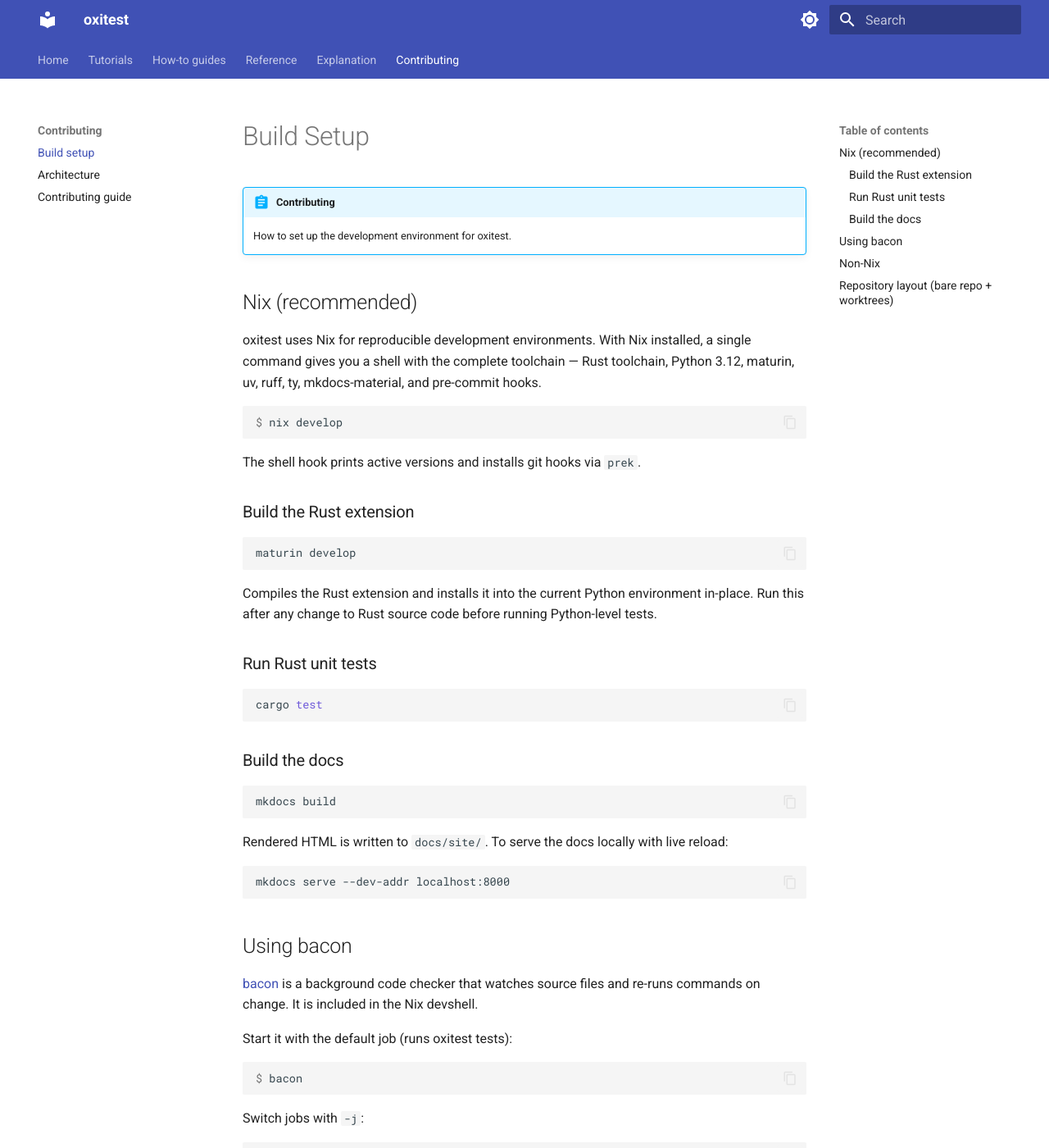
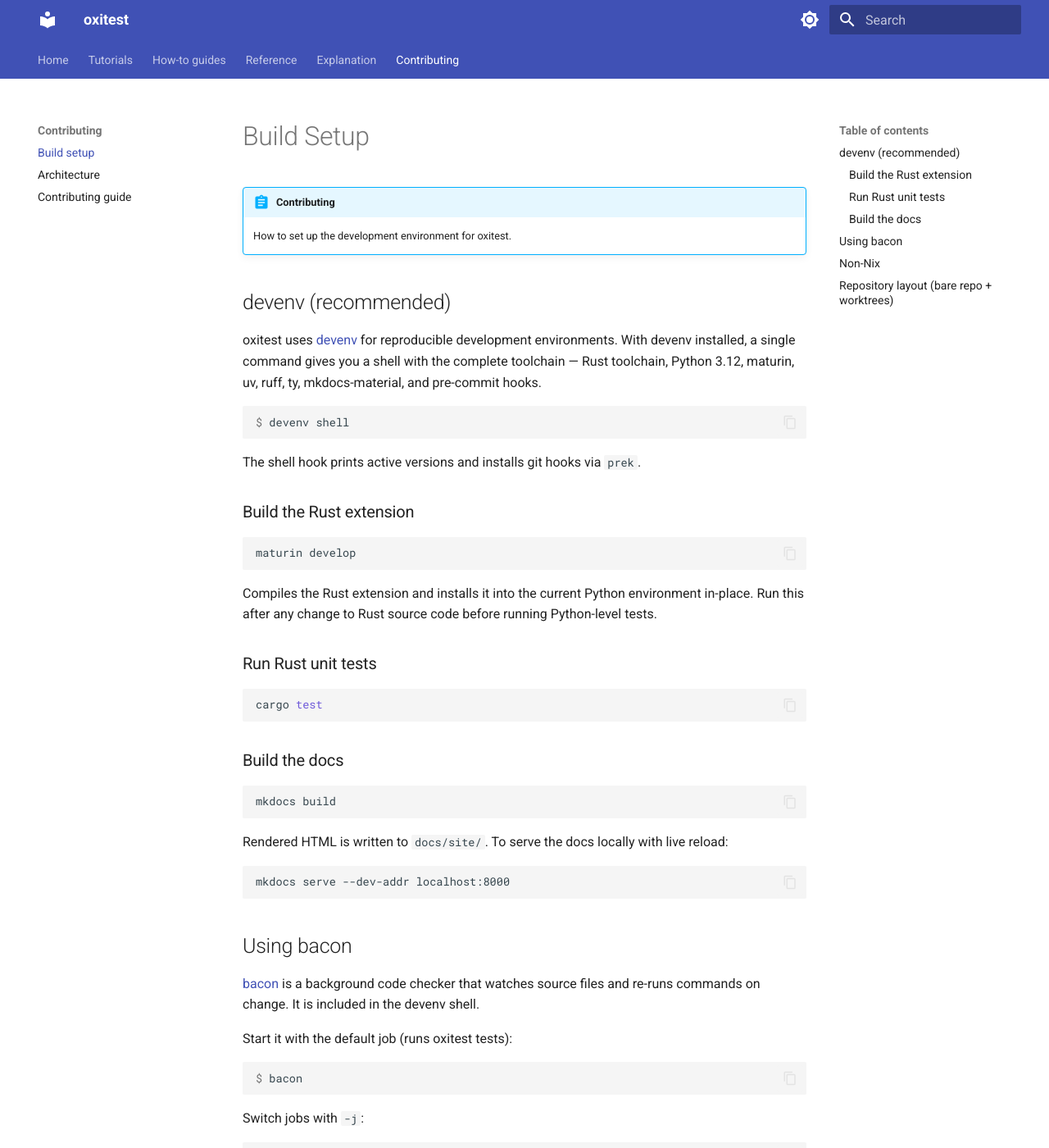
Before and after one commit to kalonji-tools/oxitest, an MkDocs documentation site: the page built from docs/src/contributing/build-setup.md, in a window 1280 px wide and 1400 px high. Shown: the whole window at 82% size. Built offline with MkDocs 1.6.1 and Material for MkDocs 9.7.7, drawn with Linux system fonts in a browser that asks for light colours.

Commit message:
feat: replace flake.nix with devenv.nix
Replace the Nix flake with devenv for dev environment management.
Drop the stale nix/package.nix (fetchPypi with hardcoded hashes).

devenv.nix provides:
- languages.rust.enable — cargo, rustc, clippy, rustfmt, rust-analyzer
- languages.python with uv — Python 3.12 for PyO3, uv for deps
- tasks: oxitest:sync-deps (uv sync before shell entry),
  oxitest:install-hooks (prek + core.hooksPath setup)
- enterShell: auto-builds Rust extension when stale, runs just health

All documentation updated from `nix develop` to `devenv shell`.

Assisted-by: Claude Opus 4.6 (1M context) <noreply@anthropic.com>

````diff
--- a/docs/src/contributing/build-setup.md
+++ b/docs/src/contributing/build-setup.md
@@ -3,14 +3,14 @@
 !!! abstract "Contributing"
     How to set up the development environment for oxitest.
 
-## Nix (recommended)
+## devenv (recommended)
 
-oxitest uses Nix for reproducible development environments. With Nix installed, a single command
-gives you a shell with the complete toolchain — Rust toolchain, Python 3.12, maturin, uv, ruff,
-ty, mkdocs-material, and pre-commit hooks.
+oxitest uses [devenv](https://devenv.sh/) for reproducible development environments. With devenv
+installed, a single command gives you a shell with the complete toolchain — Rust toolchain,
+Python 3.12, maturin, uv, ruff, ty, mkdocs-material, and pre-commit hooks.
 
 ```console
-$ nix develop
+$ devenv shell
 ```
 
 The shell hook prints active versions and installs git hooks via `prek`.
@@ -45,7 +45,7 @@ mkdocs serve --dev-addr localhost:8000
 ## Using bacon
 
 [bacon](https://dystroy.org/bacon/) is a background code checker that watches source files and
-re-runs commands on change. It is included in the Nix devshell.
+re-runs commands on change. It is included in the devenv shell.
 
 Start it with the default job (runs oxitest tests):
 
--- a/pyproject.toml
+++ b/pyproject.toml
@@ -58,7 +58,7 @@ parallel = true
 source = ["python/oxitest"]
 
 [tool.codespell]
-skip = "target,Cargo.lock,flake.lock"
+skip = "target,Cargo.lock,devenv.lock"
 ignore-words-list = "NotIn,ser,sotre"
 
 [dependency-groups]
````
Also changed, not shown: CLAUDE.md (+1 -1 lines), CONTRIBUTING.md (+2 -2 lines), docs/src/explanation/why-ai.md (+2 -2 lines), 7 other files.
